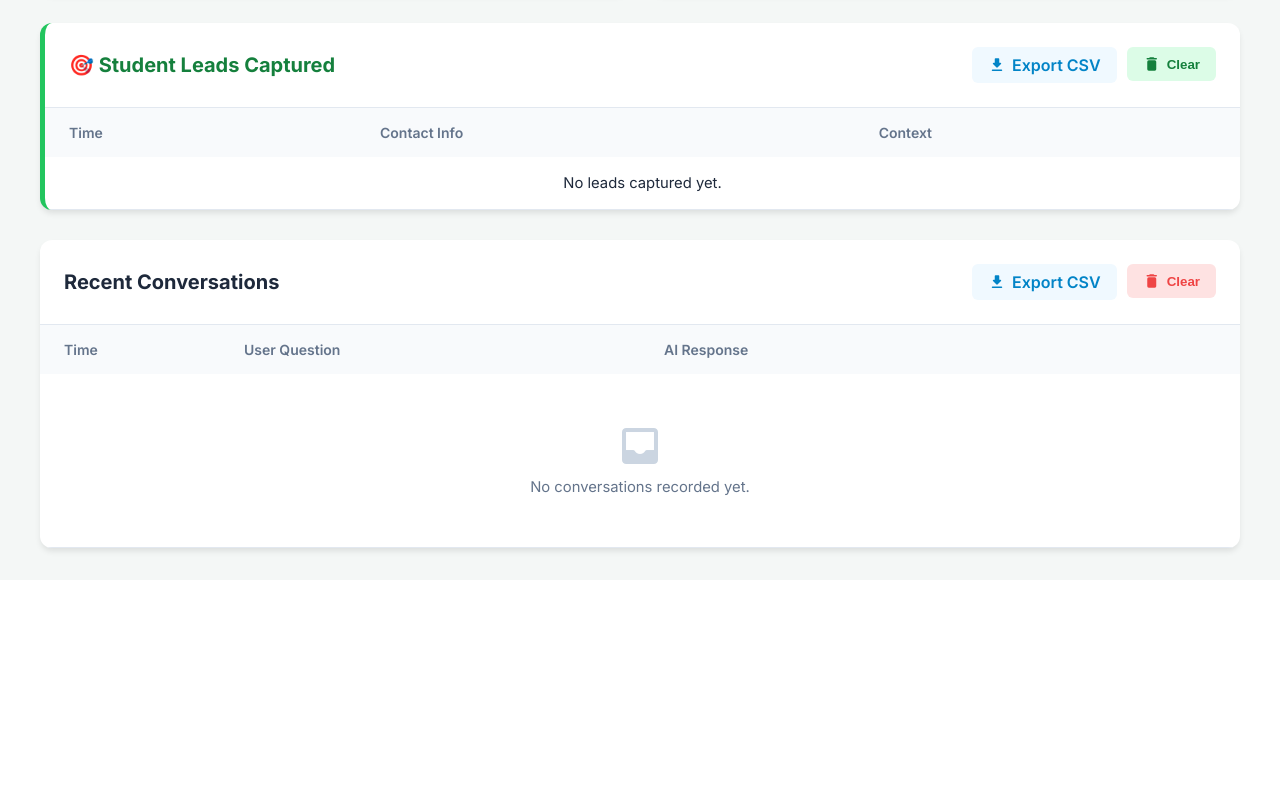
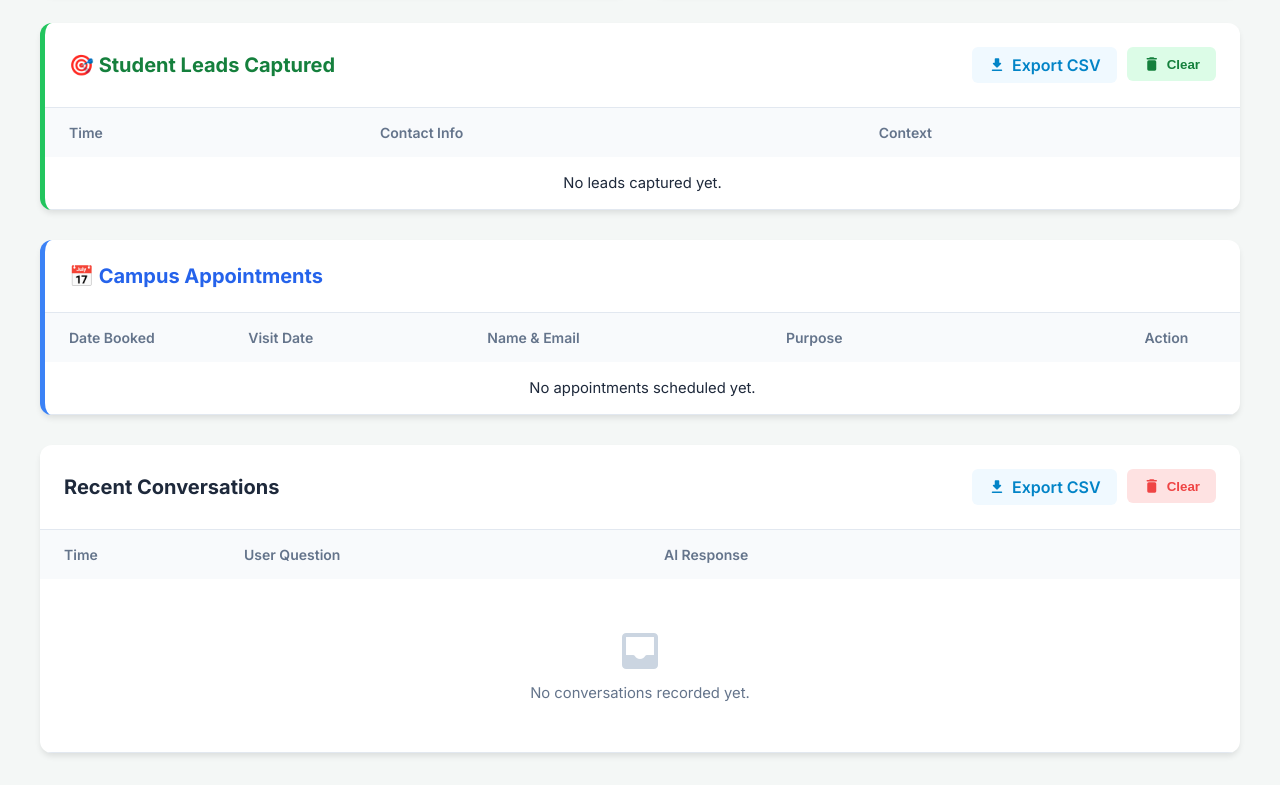
Before and after one commit to udaiveer-singh/college-chatbot, a Flask app: page /admin in a window 1280 px wide. Shown: the part 551-1336 px from the top of the page. Before the commit the page ends 1107 px from the top, so only its background shows below. Run offline with Flask 3, Linux system fonts and the light colour scheme; the visitor is signed in with stand-in values (Sample User, id 1).

Commit message:
added telegrambot and appointment feature

```diff
--- a/app/routes.py
+++ b/app/routes.py
@@ -1,3 +1,5 @@
+from app.models import ChatHistory, StudentLead, Appointment # <--- Add Appointment
+from flask import render_template, request, jsonify, redirect, url_for, session, flash # <--- Ensure flash is imported
 import base64
 import io
 from PIL import Image
@@ -50,7 +52,7 @@ def chat():
     # 1. Check Maintenance Mode
     global MAINTENANCE_MODE
     if MAINTENANCE_MODE:
-        return jsonify({'response': "⚠️ **System Maintenance:** The chatbot is currently being updated. Please check back in 15 minutes."})
+        return jsonify({'response': "⚠️ **System Maintenance:** The chatbot is currently being updated. Please check back after a while."})
     data = request.get_json()
     user_message = data.get('message', '')
     if not user_message:
@@ -192,6 +194,7 @@ def admin_panel():
     # 1. Fetch Data
     chats = ChatHistory.query.order_by(ChatHistory.timestamp.desc()).all()
     leads = StudentLead.query.order_by(StudentLead.timestamp.desc()).all()
+    appointments = Appointment.query.order_by(Appointment.timestamp.desc()).all()
 
     # 2. Calculate Analytics
     total_chats = ChatHistory.query.count()
@@ -215,6 +218,7 @@ def admin_panel():
                            chats=chats,
                            leads=leads,
                            stats=stats,
+                           appointments=appointments,
                            maintenance_mode=MAINTENANCE_MODE)
 
 @bp.route('/admin/clear', methods=['POST'])
@@ -244,6 +248,42 @@ def clear_leads():
         flash('Error deleting leads.', 'error')
 
     return redirect(url_for('main.admin_panel'))
+@bp.route('/booking', methods=['GET', 'POST'])
+def booking():
+    if request.method == 'POST':
+        name = request.form.get('name')
+        email = request.form.get('email')
+        visit_date = request.form.get('visit_date')
+        purpose = request.form.get('purpose')
+
+        if name and email and visit_date:
+            try:
+                # Save Appointment to DB
+                new_appt = Appointment(
+                    name=name,
+                    email=email,
+                    visit_date=visit_date,
+                    purpose=purpose
+                )
+                db.session.add(new_appt)
+                db.session.commit()
+                flash('✅ Appointment booked successfully! We look forward to seeing you.', 'success')
+
+                # Optional: Send email confirmation to user/admin here
+                return redirect(url_for('main.home'))
+            except Exception as e:
+                print(f"Booking Error: {e}")
+                flash('❌ Error: Could not save appointment. Please check your input.', 'error')
+        else:
+            flash('Please fill out all required fields.', 'error')
+
+    return render_template('booking_form.html')
+
+@bp.route('/admin/appointments')
+@login_required
+def appointments_panel():
+    appointments = Appointment.query.order_by(Appointment.timestamp.desc()).all()
+    return render_template('admin_appointments.html', appointments=appointments)
 @bp.route('/admin/toggle_maintenance', methods=['POST'])
 @login_required
 def toggle_maintenance():
@@ -328,3 +368,24 @@ def summarize_chat_route(chat_id):
         return jsonify({'status': 'success', 'summary': summary})
 
     return jsonify({'error': 'Chat not found'}), 404
+
+@bp.route('/admin/delete_appointment/<int:appt_id>', methods=['POST'])
+@login_required
+def delete_appointment(appt_id):
+    """
+    Cancels (deletes) a specific appointment.
+    """
+    try:
+        appt = Appointment.query.get(appt_id)
+        if appt:
+            db.session.delete(appt)
+            db.session.commit()
+            flash('✅ Appointment cancelled successfully.', 'success')
+        else:
+            flash('❌ Appointment not found.', 'error')
+    except Exception as e:
+        print(f"Error deleting appointment: {e}")
+        db.session.rollback()
+        flash('Error cancelling appointment.', 'error')
+
+    return redirect(url_for('main.admin_panel'))
--- a/app/services/gemini_service.py
+++ b/app/services/gemini_service.py
@@ -33,7 +33,11 @@ def get_chat_response(user_message):
 
         2. **General Questions:** If the user asks about the world (e.g., "What is Python?", "Who is Elon Musk?"), answer helpfuly using your own general knowledge.
 
-        3. **Admissions:** If the user asks "How to apply?", kindly ask for their Email ID or Phone Number.
+        3. **Appointment Booking (NEW):** If the user asks to **book, schedule, or visit the campus/counselor**, you MUST provide this link:
+           - Link: http://127.0.0.1:5000/booking
+           - Message: "Yes, you can easily book a slot online. Please follow this link to schedule your visit: [ http://127.0.0.1:5000/booking ]"
+
+        4. **Admissions:** If the user asks "How to apply?", kindly ask for their Email ID or Phone Number.
 
         User Question: "{user_message}"
         """
--- a/app/templates/admin.html
+++ b/app/templates/admin.html
@@ -247,7 +247,53 @@
                 </tbody>
             </table>
         </div>
-
+        <div class="table-container" style="margin-bottom: 30px; border-left: 5px solid #3b82f6;">
+            <div class="table-header">
+                <h2 style="color: #2563eb;">📅 Campus Appointments</h2>
+            </div>
+            <table>
+                <thead>
+                    <tr>
+                        <th width="15%">Date Booked</th>
+                        <th width="20%">Visit Date</th>
+                        <th width="25%">Name & Email</th>
+                        <th width="30%">Purpose</th>
+                        <th width="10%">Action</th> </tr>
+                </thead>
+                <tbody>
+                    {% for appt in appointments %}
+                    <tr>
+                        <td class="timestamp">{{ appt.timestamp.strftime('%b %d, %I:%M %p') }}</td>
+                        <td style="font-weight:bold; color: #1e40af;">{{ appt.visit_date }}</td>
+                        <td>
+                            <b>{{ appt.name }}</b><br>
+                            <span class="timestamp">{{ appt.email }}</span>
+                        </td>
+                        <td>{{ appt.purpose }}</td>
+                        <td>
+                            <form action="{{ url_for('main.delete_appointment', appt_id=appt.id) }}" method="POST" onsubmit="return confirm('Cancel this appointment for {{ appt.name }}?');">
+                                <button type="submit" style="
+                                    background-color: #fee2e2;
+                                    color: #991b1b;
+                                    border: none;
+                                    padding: 6px 10px;
+                                    border-radius: 6px;
+                                    cursor: pointer;
+                                    font-size: 12px;
+                                    font-weight: 600;">
+                                    Cancel
+                                </button>
+                            </form>
+                        </td>
+                    </tr>
+                    {% else %}
+                    <tr>
+                        <td colspan="5" style="text-align:center; padding:15px;">No appointments scheduled yet.</td>
+                    </tr>
+                    {% endfor %}
+                </tbody>
+            </table>
+        </div>
         <div class="table-container">
             <div class="table-header">
                 <h2>Recent Conversations</h2>
```
Also changed, not shown: app/models.py (+8 -0 lines), app/templates/booking_form.html (added, +57 -0 lines), telegram_bot.py (added, +59 -0 lines), instance/chatbot.db (added), 3 other files.
